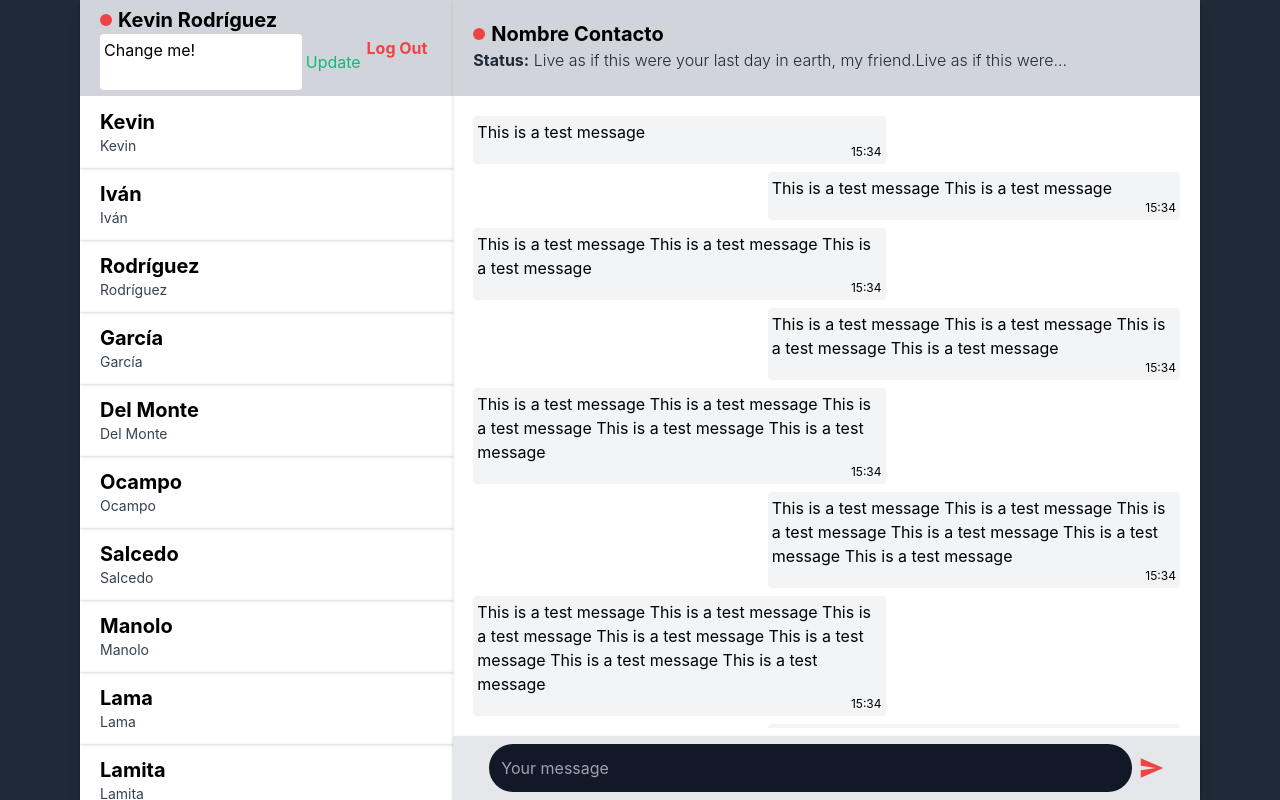
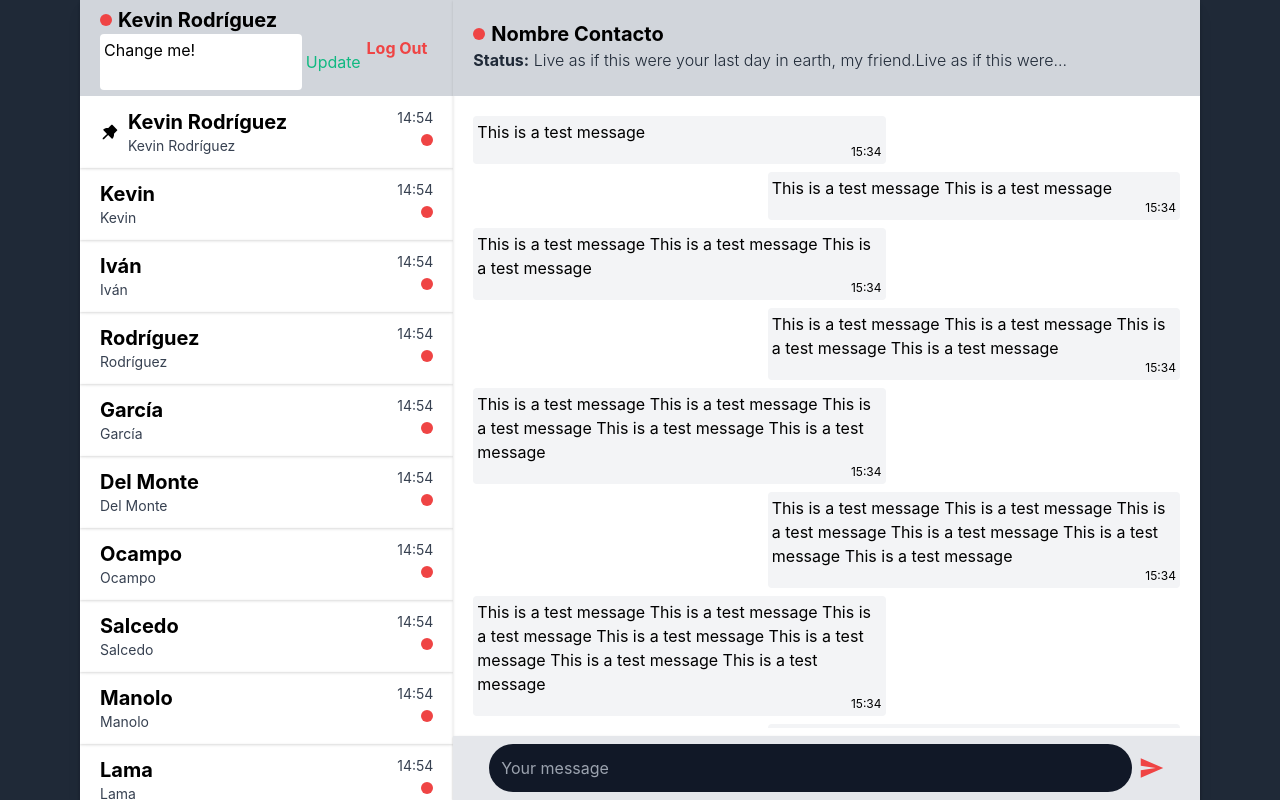
Before and after one commit to KevinIsYi/Chat-App, a React (Create React App) app: page / in a window 1280 px wide. Built offline with nearby package versions, Linux system fonts and the light colour scheme.

Commit message:
FIxed visual error and pinned my chat

```diff
--- a/src/components/SidebarChat.tsx
+++ b/src/components/SidebarChat.tsx
@@ -1,14 +1,29 @@
+import { AiFillPushpin } from 'react-icons/ai'
+
 interface Props {
     name: string;
+    pinned?: boolean;
 }
 
-export const SidebarChat = ({ name }: Props) => {
+export const SidebarChat = ({ name, pinned }: Props) => {
     return (
-        <div className="transition duration-500 hover:bg-gray-200 cursor-pointer px-5 py-3 shadow capitalize flex justify-between w-screen">
-            <div>
-                <p className="text-xl font-bold">{name}</p>
-                <p className="text-sm text-gray-700">{name}</p>
-            </div>
+        <div className="transition duration-500 hover:bg-gray-200 cursor-pointer px-5 py-3 shadow capitalize flex justify-between w-screen md:w-full">
+            {
+                pinned ? (
+                    <div className="flex items-center gap-2">
+                        <AiFillPushpin className="text-xl" />
+                        <div>
+                            <p className="text-xl font-bold">{name}</p>
+                            <p className="text-sm text-gray-700">{name}</p>
+                        </div>
+                    </div>
+                ) : (
+                    <div>
+                        <p className="text-xl font-bold">{name}</p>
+                        <p className="text-sm text-gray-700">{name}</p>
+                    </div>
+                )
+            }
             <div className="flex flex-col gap-y-1.5 items-end">
                 <p className="text-sm text-gray-700">14:54</p>
                 <div className="rounded-full bg-red-500 w-3 h-3" />
--- a/src/components/SidebarChatContainer.tsx
+++ b/src/components/SidebarChatContainer.tsx
@@ -17,6 +17,10 @@ const people = [
 export const SidebarChatContainer = () => {
     return (
         <div className="overflow-auto">
+            <SidebarChat
+                name="Kevin Rodríguez"
+                pinned={true}
+            />
             {
                 people.map((people, index) => (
                     <SidebarChat
```
